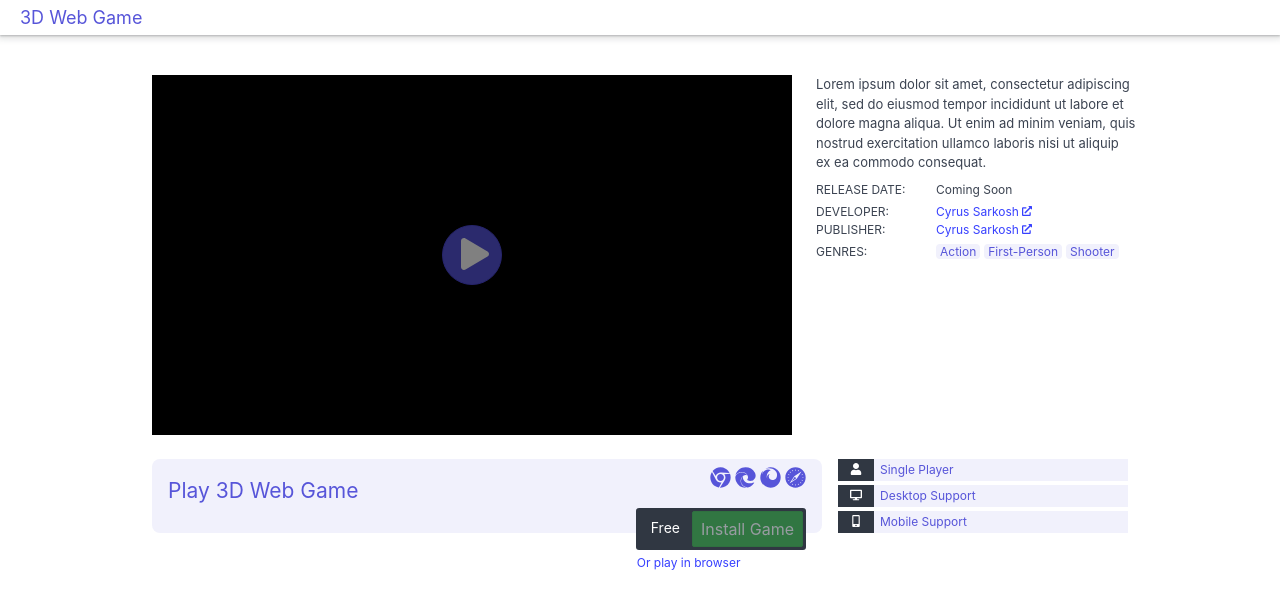
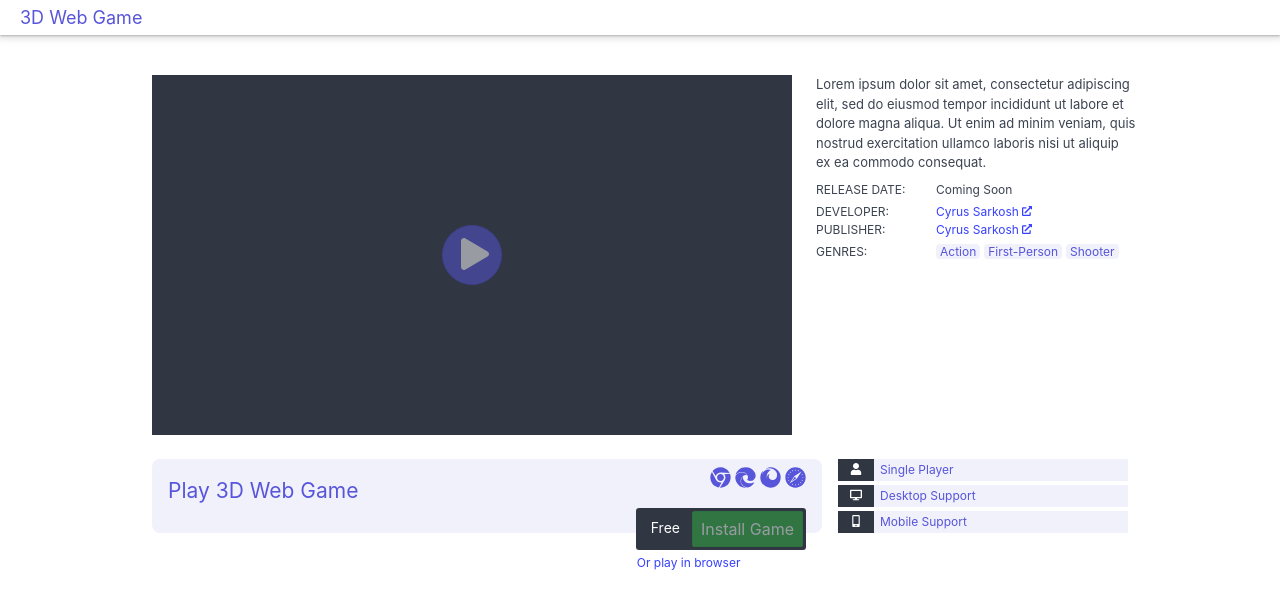
Before and after one commit to csarkosh/html5-fps, a React (Create React App) app: page / in a window 1280 px wide. Shown: the top 608 px of the page. Built offline with nearby package versions, Linux system fonts and the light colour scheme.

Commit message:
Update video placeholder colors

```diff
--- a/src/VideoPreviewer.js
+++ b/src/VideoPreviewer.js
@@ -19,7 +19,7 @@ function VideoPreviewer () {
                     </div>
                 </div>
             </div>
-            <div className="video-placeholder-static">
+            <div className="video-placeholder-static bg-dark">
                 <PlayButton />
             </div>
         </React.Fragment>
--- a/src/index.scss
+++ b/src/index.scss
@@ -32,7 +32,7 @@ header {
 
 a, .btn.btn-link {
   color: #3740ff;
-  &:visited, &:hover {
+  &:hover {
     text-decoration: underline;
   }
   &:visited, &:hover, &:focus {
@@ -96,7 +96,6 @@ a, .btn.btn-link {
 
 .video-placeholder-static {
   align-items: center;
-  background-color: black;
   display: flex;
   height: 360px;
   justify-content: center;
```
